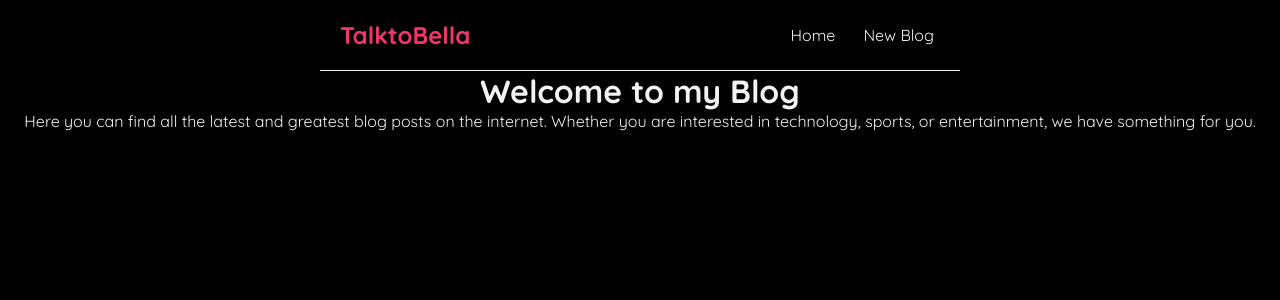
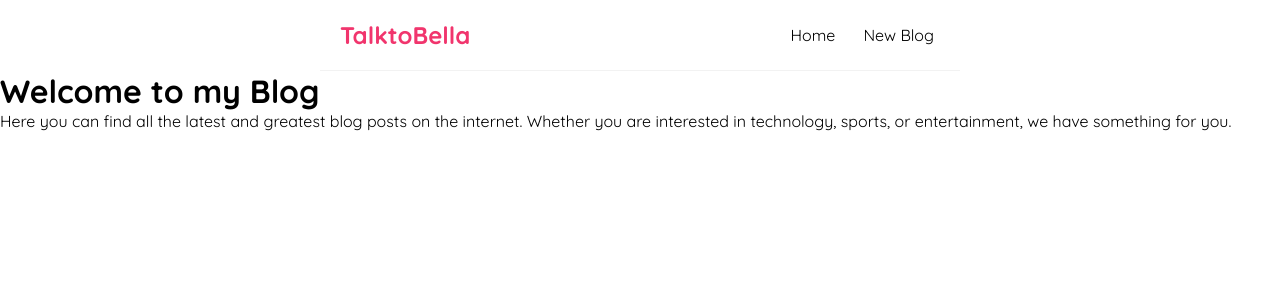
Before and after one commit to BellaAkins/TalktoBella, a React (Create React App) app: page / in a window 1280 px wide. Shown: the top 300 px of the page. Built offline with nearby package versions, Linux system fonts and the light colour scheme.

Commit message:
final styling

```diff
--- a/src/App.css
+++ b/src/App.css
@@ -4,8 +4,6 @@
   margin: 0;
   font-family: "Quicksand";
   color: #000;
-  background: #000;
-  color: #f2f2f2;
 }
 .navbar {
   padding: 20px;
@@ -38,7 +36,7 @@
   padding: 20px;
 }
 
-.homepage {
+.blogheader {
   text-align: center;
 }
 
```
